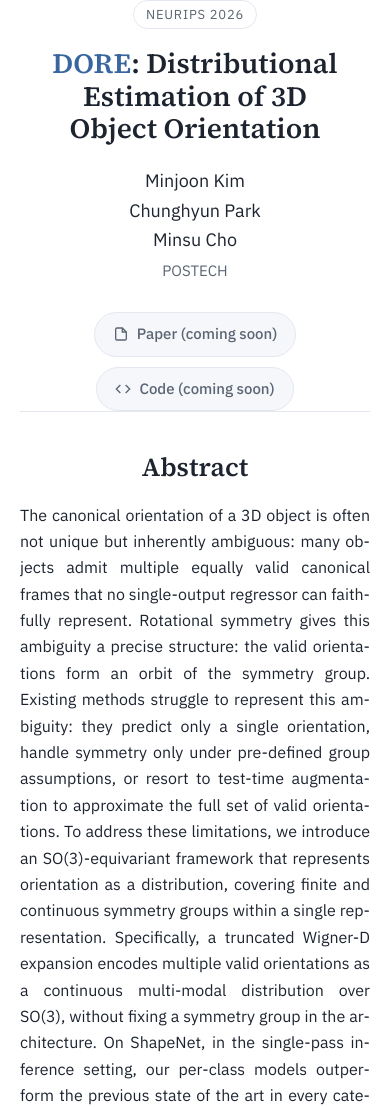
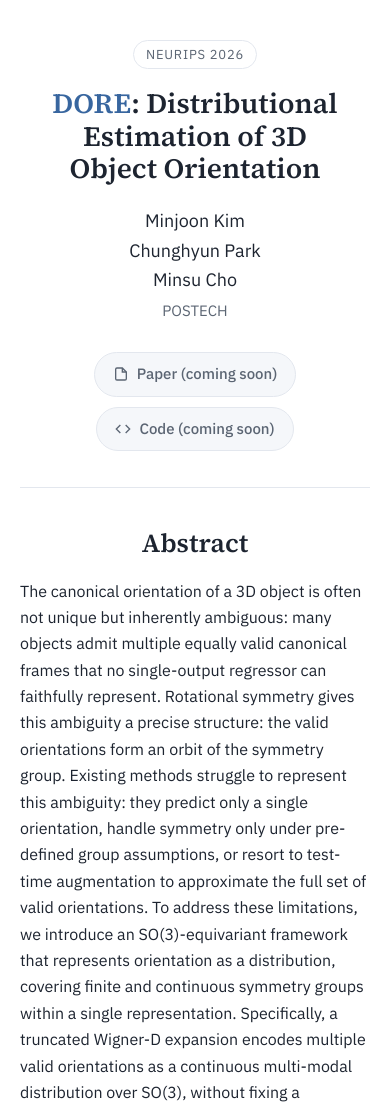
Before and after one commit to mjtrace/DORE, a plain HTML site: page index.html in a window 390 px wide. Shown: the top 1107 px of the page. Drawn offline with Linux system fonts and the light colour scheme.

Commit message:
Project page: fix header/footer spacing, left-align abstract

```diff
--- a/index.html
+++ b/index.html
@@ -43,8 +43,8 @@
       color: var(--ink);
       font: 16px/1.65 "IBM Plex Sans", system-ui, -apple-system, "Segoe UI", Roboto, sans-serif;
     }
-    .wrap { max-width: 960px; margin: 0 auto; padding: 0 20px; }
-    header { padding: 64px 0 36px; text-align: center; }
+    .wrap { max-width: 960px; margin: 0 auto; padding-inline: 20px; }
+    header { padding-block: 56px 44px; text-align: center; }
     .venue {
       display: inline-block; margin-bottom: 18px; padding: 3px 12px;
       border: 1px solid var(--line); border-radius: 999px;
@@ -75,7 +75,7 @@
       margin: 0 0 18px;
       font: 600 26px/1.2 "Source Serif 4", Georgia, serif;
     }
-    .abstract p { max-width: 70ch; margin: 0 auto; text-align: justify; hyphens: auto; }
+    .abstract p { max-width: 70ch; margin: 0 auto; }
     .abstract h2 { text-align: center; }
     figure { margin: 0; }
     figure img { display: block; width: 100%; height: auto; border-radius: 6px; }
@@ -90,10 +90,10 @@
       background: var(--wash); border: 1px solid var(--line); border-radius: 8px;
       font: 13.5px/1.55 "IBM Plex Mono", ui-monospace, Menlo, monospace;
     }
-    footer { padding: 32px 0 48px; border-top: 1px solid var(--line); color: var(--muted); font-size: 13.5px; text-align: center; }
+    footer { padding-block: 32px 48px; border-top: 1px solid var(--line); color: var(--muted); font-size: 13.5px; text-align: center; }
     footer a { color: inherit; }
     @media (max-width: 520px) {
-      header { padding-top: 44px; }
+      header { padding-block: 40px 36px; }
       .authors span { display: block; }
       .authors span + span::before { display: none; }
     }
```
